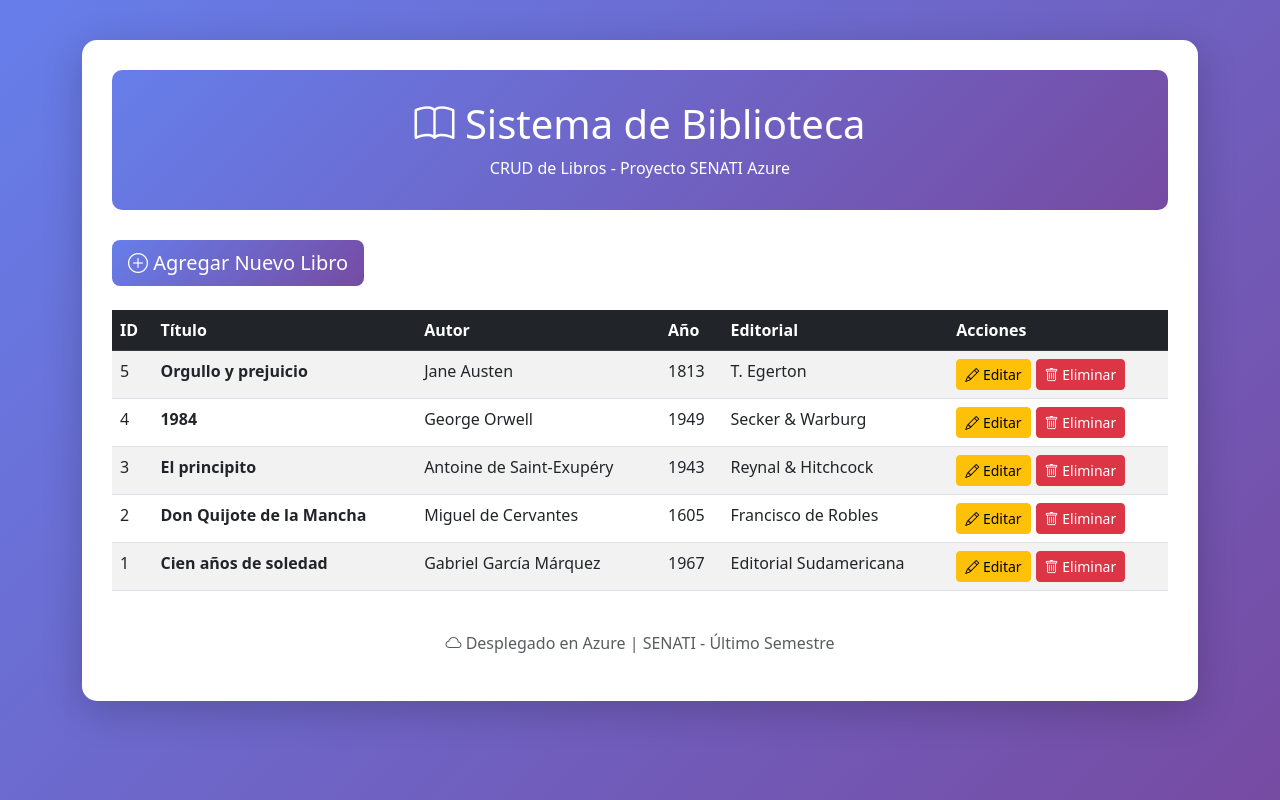
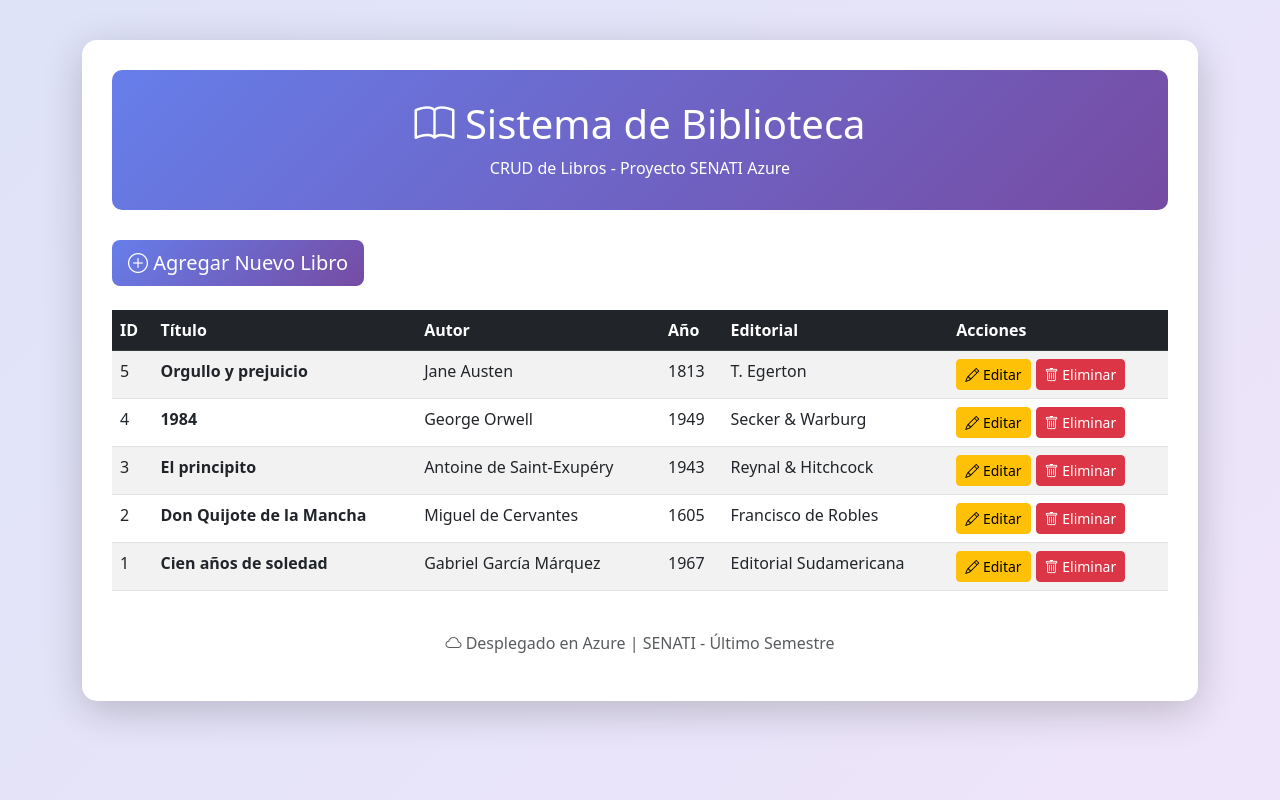
Before and after one commit to SandraGeraldine/AzureBiblioteca, a PHP site: page /index.php in a window 1280 px wide. Run offline with PHP 8.4, Linux system fonts and the light colour scheme; data comes from the database, SQL or seed files in the repository.

Commit message:
cambio realizado

```diff
--- a/public/index.php
+++ b/public/index.php
@@ -15,7 +15,7 @@ $libros = $stmt->fetchAll();
     <link rel="stylesheet" href="https://cdn.jsdelivr.net/npm/bootstrap-icons@1.10.0/font/bootstrap-icons.css">
     <style>
         body {
-            background: linear-gradient(135deg, #667eea 0%, #764ba2 100%);
+            background: linear-gradient(135deg, #dee3f8ff 0%, #efe5faff 100%);
             min-height: 100vh;
             padding: 20px 0;
         }
```
